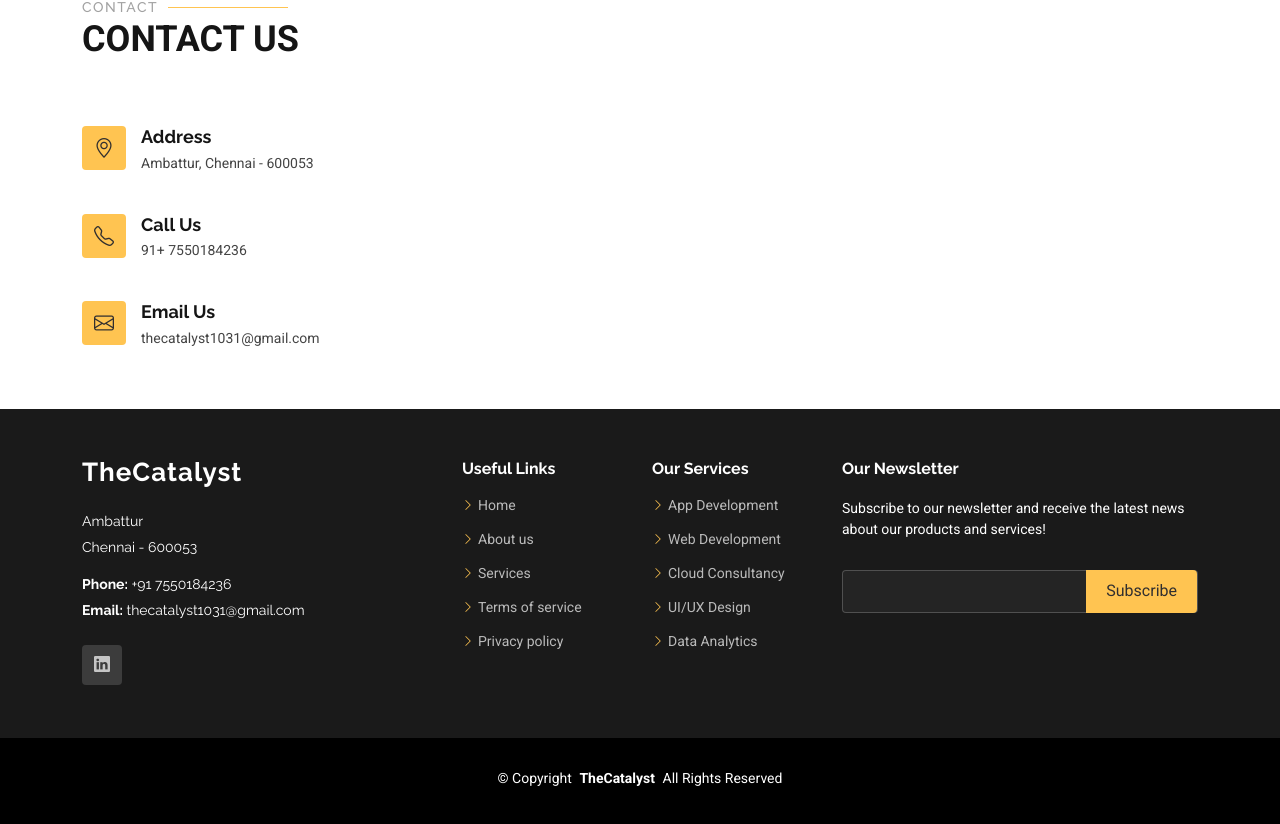
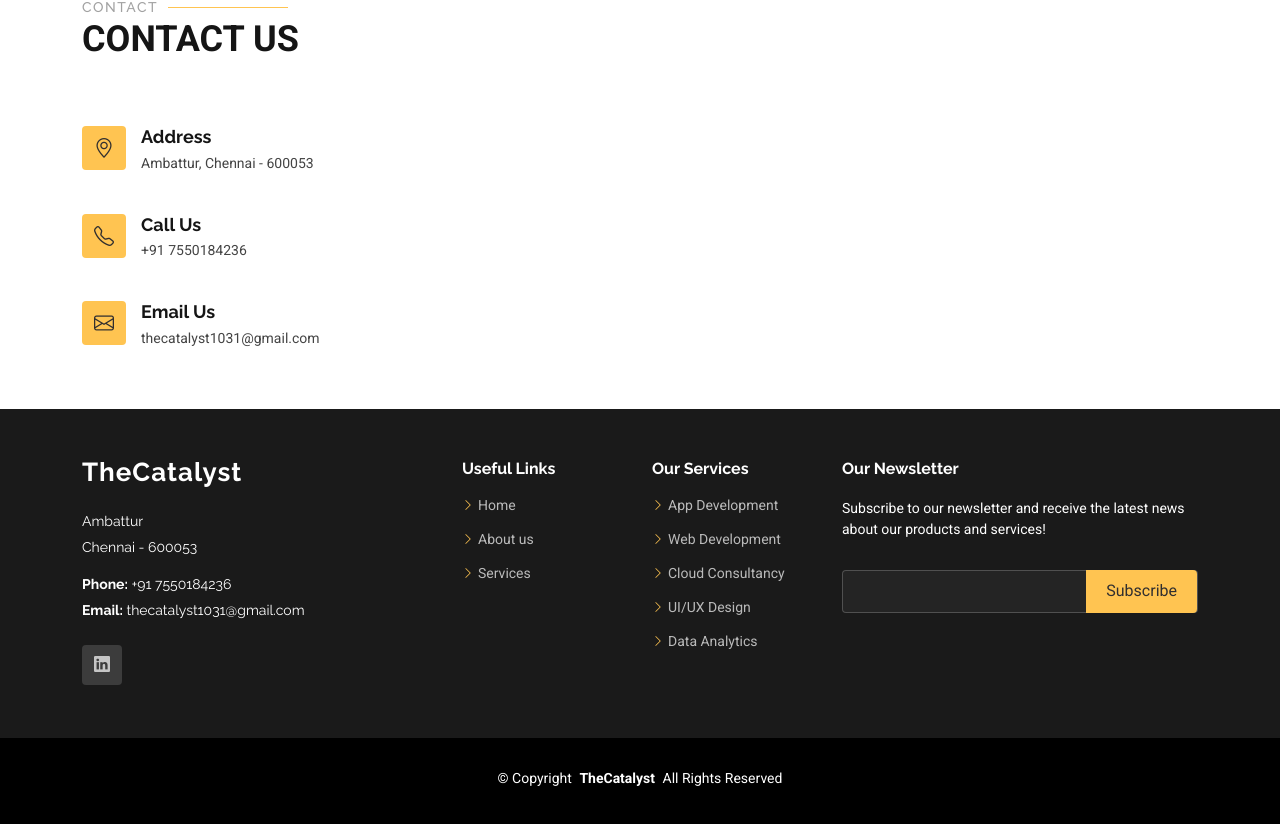
Before and after one commit to thecatalyst-sol/thecatalyst-sol.github.io, a plain HTML site: page index.html in a window 1280 px wide. Shown: the part 4012-4836 px from the top of the page. Drawn offline with Linux system fonts and the light colour scheme.

Commit message:
Update index.html

```diff
--- a/index.html
+++ b/index.html
@@ -554,7 +554,7 @@
               <i class="bi bi-telephone flex-shrink-0"></i>
               <div>
                 <h3>Call Us</h3>
-                <p>91+ 7550184236</p>
+                <p>+91 7550184236</p>
               </div>
             </div><!-- End Info Item -->
 
@@ -602,8 +602,8 @@
               <li><i class="bi bi-chevron-right"></i> <a href="#"> Home</a></li>
               <li><i class="bi bi-chevron-right"></i> <a href="#"> About us</a></li>
               <li><i class="bi bi-chevron-right"></i> <a href="#"> Services</a></li>
-              <li><i class="bi bi-chevron-right"></i> <a href="#"> Terms of service</a></li>
-              <li><i class="bi bi-chevron-right"></i> <a href="#"> Privacy policy</a></li>
+<!--               <li><i class="bi bi-chevron-right"></i> <a href="#"> Terms of service</a></li>
+              <li><i class="bi bi-chevron-right"></i> <a href="#"> Privacy policy</a></li> -->
             </ul>
           </div>
 
```
